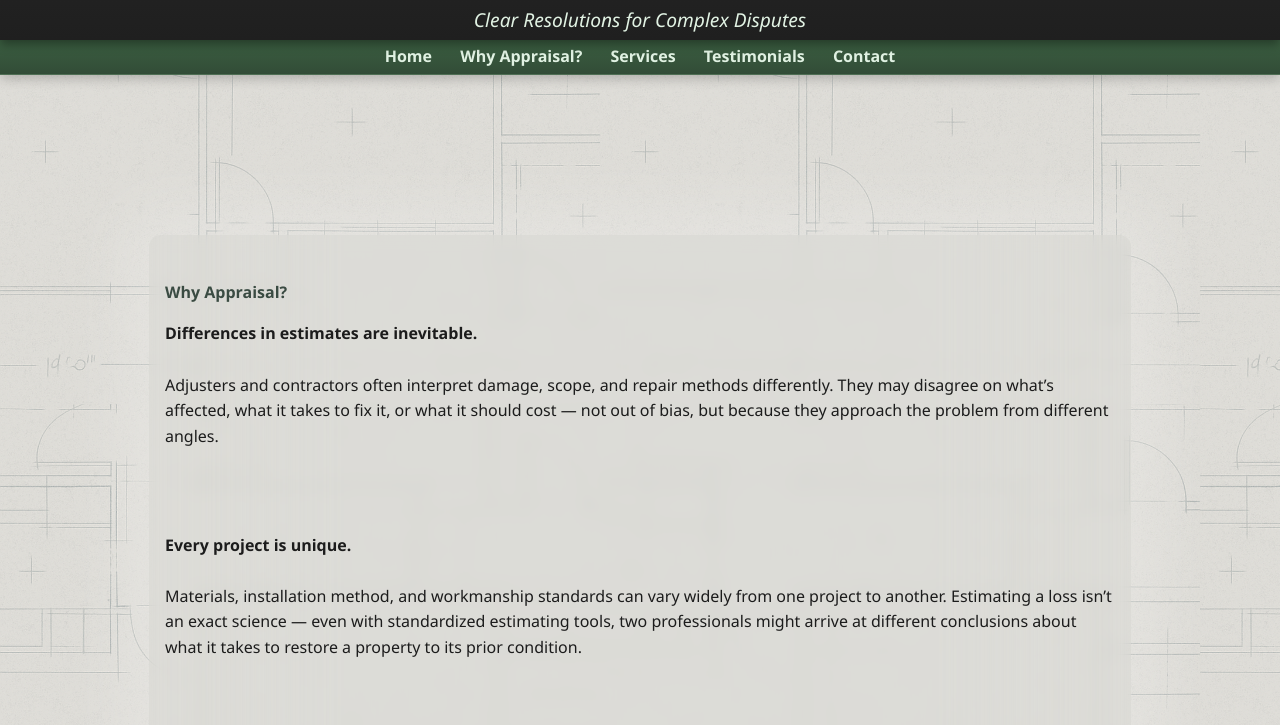
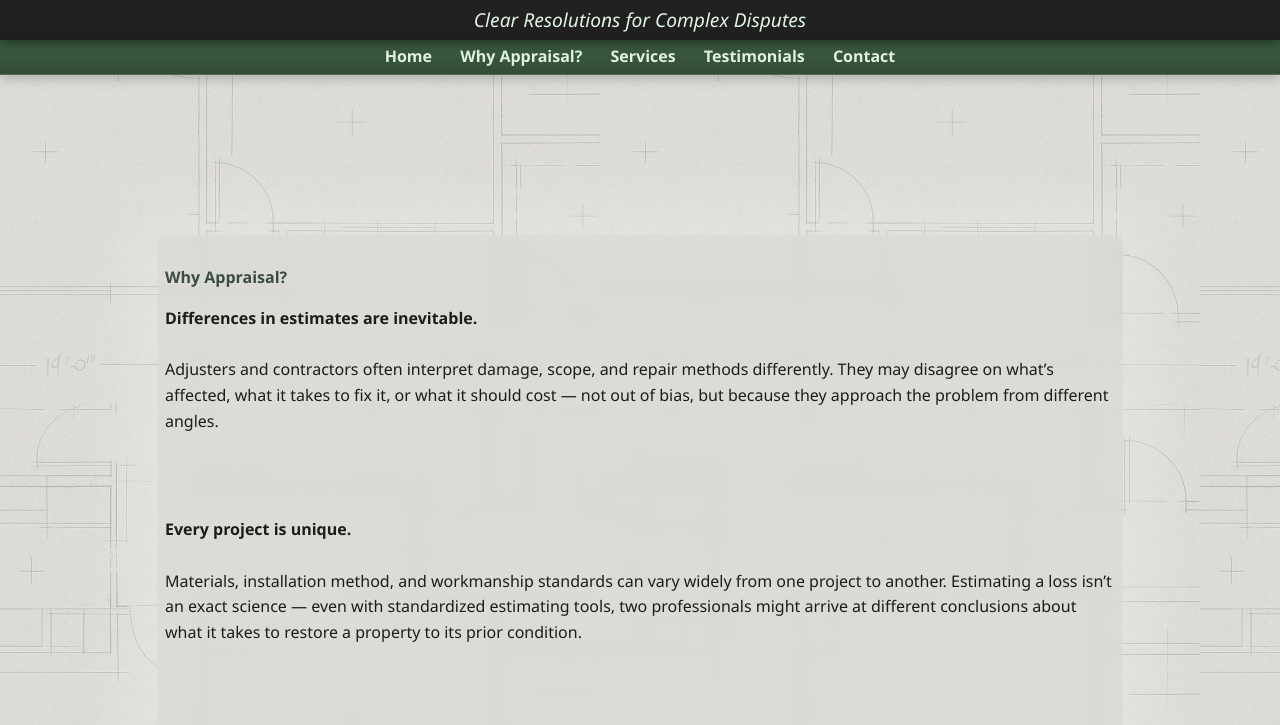
Before and after one commit to used2bgood/apprasure-website, a plain HTML site: page index.html in a window 1280 px wide. Shown: the part 196-921 px from the top of the page. Drawn offline with Linux system fonts and the light colour scheme.

Commit message:
Update spacing

```diff
--- a/style.css
+++ b/style.css
@@ -51,7 +51,7 @@ nav a:hover {
   color: #a7dfb9;
 }
 section {
-  padding: 2rem 1rem;
+  padding: 1rem .5rem;
   max-width: 950px;
   margin: 160px auto 4rem;
   background: rgba(220, 220, 215, 0.45);
```
